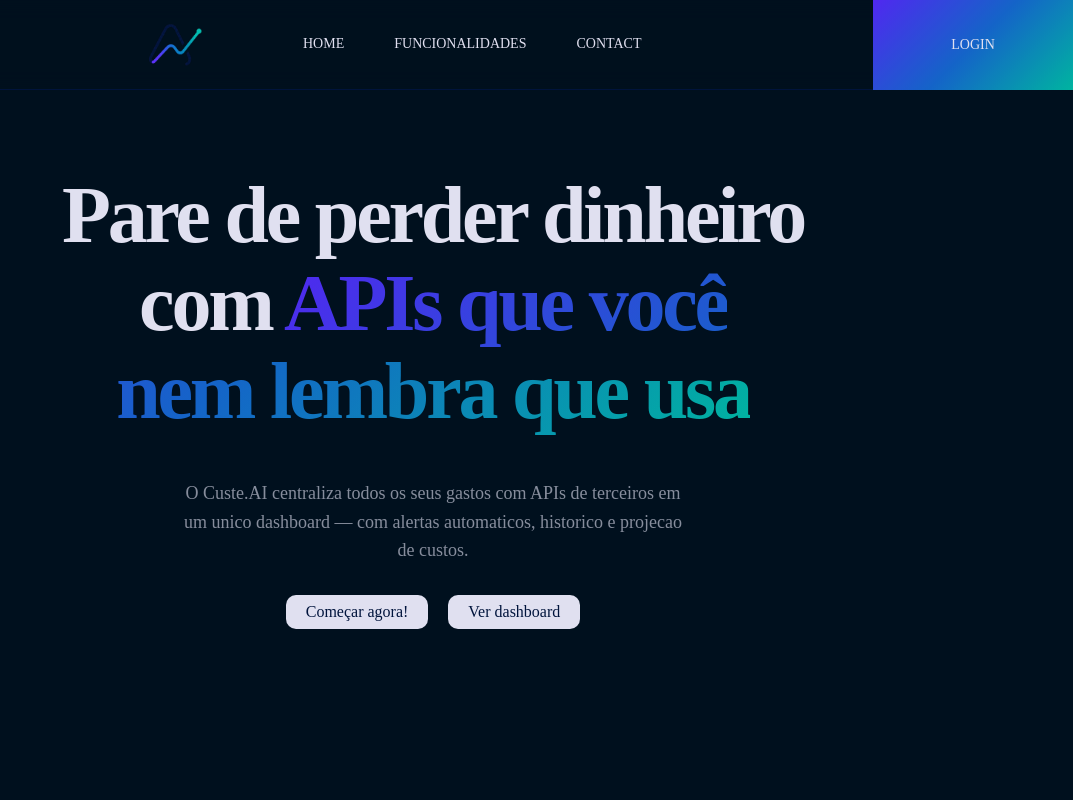
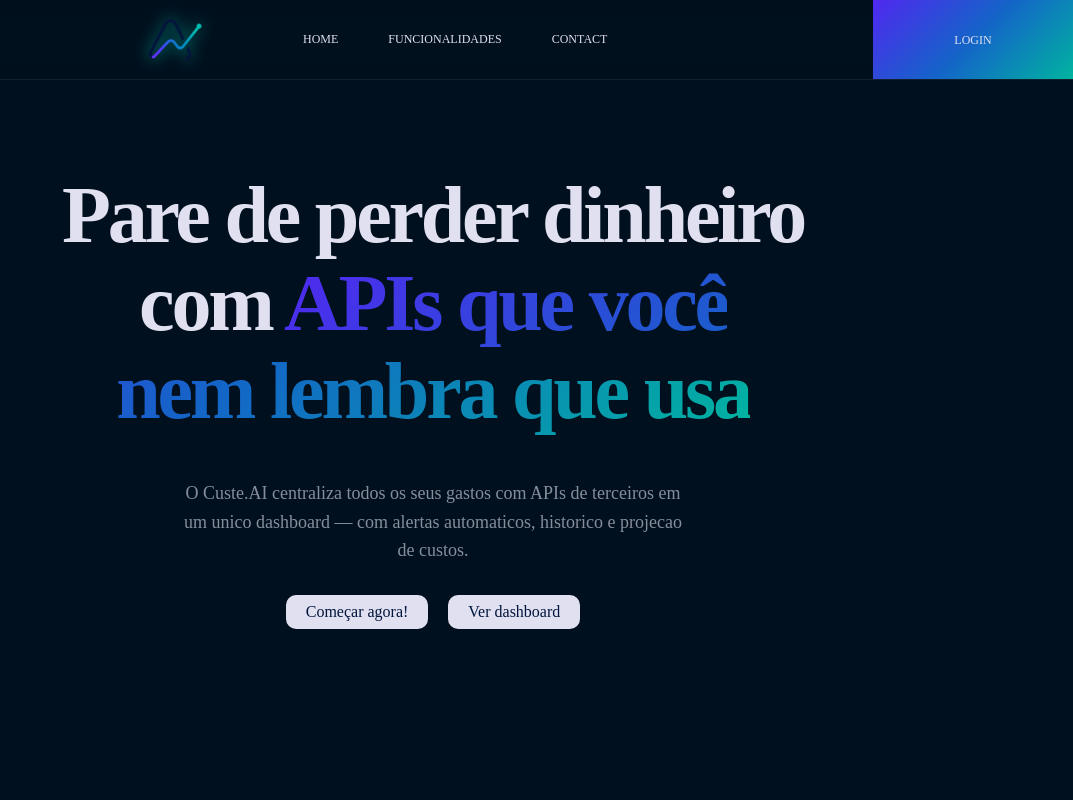
Before and after one commit to CaduValezzi/Custe_AI, a Next.js app: page / in a window 1280 px wide. Shown: the top 800 px of the page, without its empty margins (207-1280 px from the left). Built offline with nearby package versions, Linux system fonts and the light colour scheme; a web font is replaced by a local one.

Commit message:
fix(menu): adjust styles for improved layout and aesthetics

```diff
--- a/src/components/organisms/menu/index.tsx
+++ b/src/components/organisms/menu/index.tsx
@@ -41,7 +41,7 @@ export const Menu = (): ReactNode => {
     <>
         <div className={`${S.menu__section} `}>
            <div className={`${S.menu__container}`}>
-               <Logo alt="Logo" size="small" />
+               <Logo className={S.menu__logo} alt="Logo" size="small" />
                <nav className={S.menu__nav}>
                  <ul className={S.menu__list}>
                    <li className={S.menu__item}><a href="#home" rel="noopener noreferrer" >Home<div className={S.menu__item__underline}/></a></li>
--- a/src/components/organisms/menu/styles.module.scss
+++ b/src/components/organisms/menu/styles.module.scss
@@ -1,14 +1,14 @@
 .menu{
     &__section{
         width: 100vw;
-        height: 9rem;
+        height: 8rem;
         position: fixed;
         display: flex;
         align-items: center;
         z-index: 100;
         background-color: #00101ee0;
         backdrop-filter: blur(1rem);
-        border-bottom: 0.15rem solid var(--navy);
+        border-bottom: 0.1rem solid var(--border);
         color: var(--color-text);
         transition: all 0.3s ease;
 
@@ -30,11 +30,14 @@
         margin-left: 30rem;
 
     }
+    &__logo{
+        filter: drop-shadow(0 0 8px var(--cyan));
+    }
     &__list{
         display: flex;
         gap: 5rem;
         margin-left: 10rem;
-        font-size: 1.4rem;
+        font-size: 1.2rem;
         font-family: var(--font-text-2);
         font-weight: 400;
         cursor: pointer;
@@ -56,15 +59,14 @@
         }
     }
     &__button{
-        font-size: 1.4rem;
+        font-size: 1.2rem;
         font-family: 'Roboto';
         font-weight: 400;
         text-transform: uppercase;
         width: 20rem;
-        height: 9rem;
+        height: 100%;
         color: var(--color-text);
         background: var(--grad);
         margin-left: auto;
-
     }
 }
```
